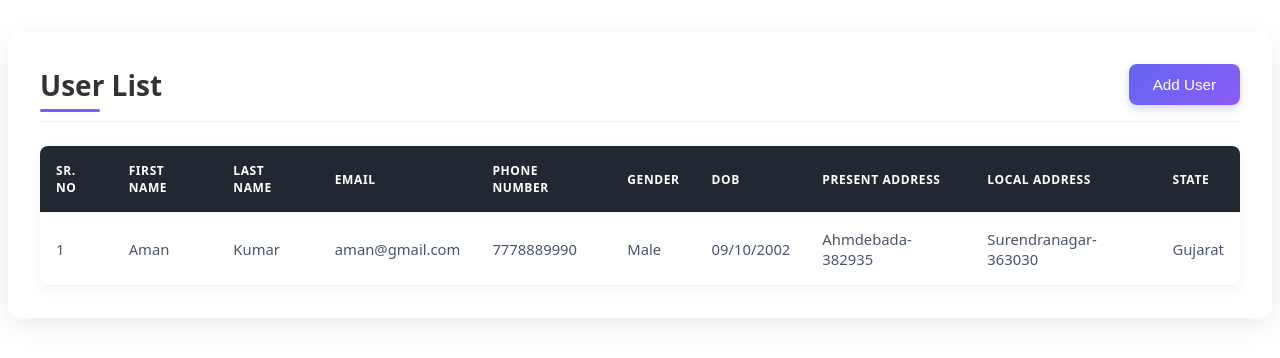
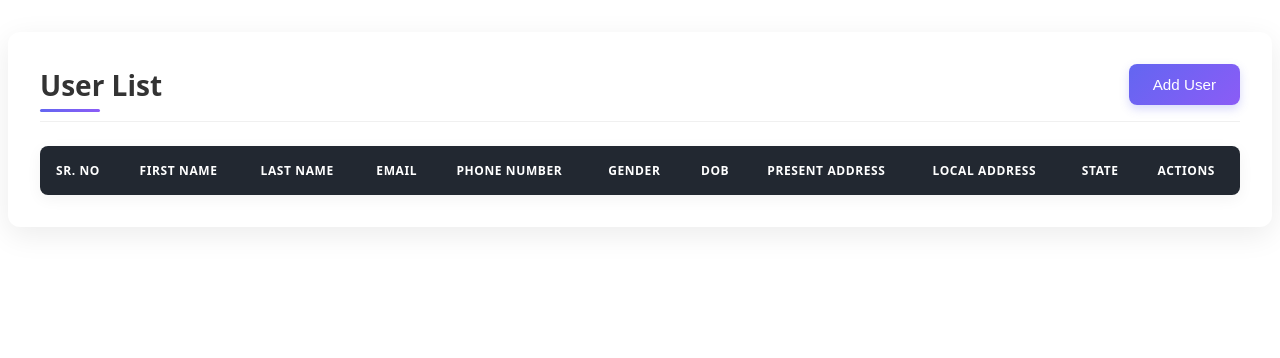
Before and after one commit to rahulhalbiorix/StapperForm, a Vue app: page /form in a window 1280 px wide. Shown: the top 358 px of the page. Built offline with nearby package versions, Linux system fonts and the light colour scheme.

Commit message:
addEditDeleteFunctionality

```diff
--- a/src/App.vue
+++ b/src/App.vue
@@ -1,32 +1,61 @@
 <template>
-  <List @show-form="Showstepper = !Showstepper" v-if="Showstepper == false"  :users="UserList"  ></List>
-  <Stepper v-if="Showstepper" @send-data-renderList="handelAddUser"  ></Stepper>
+  <Stepper v-if="Showstepper" @send-data-renderList="handelAddUser"  :userEditprops="EditDP"   ></Stepper>
+  <List v-else @show-form="Showstepper = !Showstepper"   @editData="editDataUser"      @deleteData="deleteDataUser"    :users="UserList"></List>
 </template>
 <script>
 export default {
   data() {
     return {
        Showstepper:false,
-
-       UserList:[{
-        firstname:"Aman",
-        lastname:"Kumar",
-        email:"aman@gmail.com",
-        phone:"7778889990",
-        gender:'Male',
-        dob:'09/10/2002',
-        presentAdd:'Ahmdebada-382935',
-        localAdd:'Surendranagar-363030',
-        state:'Gujarat'
-       }]
+       UserList:[],
+       EditDP:{}
     }
   },
 
+
   methods:{
     handelAddUser(UserData){
-      // console.log("handle add user is worked", UserData );
+      console.log('UserData: ', UserData);
+
       this.UserList.push(UserData);
+     console.log("User list data array " , this.UserList  )
+
+      localStorage.setItem("USER_DATA" , JSON.stringify(this.UserList) );
+
+
       this.Showstepper = false
+    },
+    deleteDataUser(ud){
+      console.log("delete data is worked" , ud );
+        let newArr =  this.UserList.filter(obj => obj.id != ud );
+        console.log("new array after delete method" , newArr);
+        this.UserList = newArr
+        localStorage.setItem("USER_DATA" , JSON.stringify(this.UserList) );
+    },
+    editDataUser(id , param1 ){
+           console.log("editDatauser work" , id , param1 );
+           this.Showstepper = true;
+
+            let EditedData = this.UserList.find( obj => obj.id == id);
+            console.log(EditedData);
+
+            this.EditDP = {...EditedData , action:param1}
+
+            console.log(this.EditDP)
+
     }
-  }
+  },
+
+
+mounted(){
+        console.log("Mounted hook workd d d    ")
+
+         let getData = localStorage.getItem("USER_DATA");
+
+          console.log(getData);
+
+          this.UserList = JSON.parse(getData) || [];
+          console.log("render list" , this.UserList);
+}
+
 }</script>
--- a/src/components/List.vue
+++ b/src/components/List.vue
@@ -19,20 +19,28 @@
             <th>Present Address</th>
             <th>Local Address</th>
             <th>State</th>
+            <th>Actions</th>
           </tr>
         </thead>
         <tbody>
-              <tr v-for=" (user,index) in users" >
+          <tr v-for="(user, index) in users">
             <td> {{ index + 1 }} </td>
-                <td>{{user.firstname}} </td>
-                <td>{{user.lastname}}</td>
-                <td>{{user.email}}</td>
-                <td>{{user.phone}}</td>
-                <td>{{user.gender}}</td>
-                <td>{{user.dob}}</td>
-                <td>{{user.presentAdd}}</td>
-                <td>{{user.localAdd}}</td>
-                <td>{{user.state}}</td>
+            <td>{{ user.firstname }} </td>
+            <td>{{ user.lastname }}</td>
+            <td>{{ user.email }}</td>
+            <td>{{ user.phone }}</td>
+            <td>{{ user.gender }}</td>
+            <td>{{ user.dob }}</td>
+            <td>{{ user.presentAdd }}</td>
+            <td>{{ user.localAdd }}</td>
+            <!-- <td>{{ user.state }}</td> -->
+            <td>{{ user.id }}</td>
+            <td class="actionBtn">
+              <div class="ali-act-btn" >
+                <button class="edit-btn"   @click="$emit('editData' , user.id , 'Edit')"   >Edit</button>
+                <button class="delete-btn"  @click="$emit('deleteData', user.id)" >Delete</button>
+              </div>
+            </td>
           </tr>
 
         </tbody>
@@ -44,13 +52,13 @@
 </template>
 
 <script>
-export default{
-props:{
-users:Object
+export default {
+  props: {
+    users: Object
   },
 
-    data(){
-    return{
+  data() {
+    return {
 
 
     }
@@ -63,7 +71,6 @@ users:Object
 
 
 <style scopped>
-
 .user-list-container {
   background: #FFFFFF;
   padding: 2rem;
@@ -73,6 +80,7 @@ users:Object
   margin: 2rem auto;
   font-family: system-ui, -apple-system, BlinkMacSystemFont, 'Segoe UI', Roboto, sans-serif;
 }
+
 .header {
   display: flex;
   justify-content: space-between;
@@ -81,6 +89,7 @@ users:Object
   border-bottom: 1px solid #F0F0F0;
   padding-bottom: 1rem;
 }
+
 .header h2 {
   margin: 0;
   font-size: 1.75rem;
@@ -88,6 +97,7 @@ users:Object
   font-weight: 600;
   position: relative;
 }
+
 .header h2::after {
   content: '';
   position: absolute;
@@ -98,6 +108,7 @@ users:Object
   background: linear-gradient(90deg, #6366F1, #8B5CF6);
   border-radius: 3px;
 }
+
 .add-user-btn {
   padding: 0.75rem 1.5rem;
   background: linear-gradient(135deg, #6366F1, #8B5CF6);
@@ -110,30 +121,37 @@ users:Object
   transition: all 0.2s ease;
   box-shadow: 0 4px 10px rgba(99, 102, 241, 0.25);
 }
+
 .add-user-btn:hover {
   background: linear-gradient(135deg, #4F46E5, #7C3AED);
   transform: translateY(-2px);
   box-shadow: 0 6px 15px rgba(99, 102, 241, 0.35);
 }
+
 .add-user-btn:active {
   transform: translateY(0);
 }
+
 .table-container {
   overflow-x: auto;
   border-radius: 8px;
   box-shadow: 0 4px 15px rgba(0, 0, 0, 0.05);
 }
+
 table {
   width: 100%;
   border-collapse: separate;
   border-spacing: 0;
   overflow: hidden;
 }
-th, td {
+
+th,
+td {
   padding: 1rem;
   text-align: left;
-  border-bottom: 1px solid #F1F1F1;
+
 }
+
 th {
   background-color: #222831;
   font-weight: 600;
@@ -144,38 +162,84 @@ th {
   position: sticky;
   top: 0;
 }
+
 tbody tr {
   transition: background-color 0.3s;
 }
+
 tbody tr:hover {
   background-color: #A6D6D6;
 
 }
+
 tbody tr:nth-child(even) {
   background-color: #FAFAFA;
 }
+
 tbody tr:nth-child(even):hover {
   background-color: #b299de;
 }
+
 tbody td {
   color: #4A5568;
   font-size: 0.925rem;
 }
+
 @media (max-width: 768px) {
   .user-list-container {
     padding: 1rem;
     margin: 1rem;
   }
+
   .header {
     flex-direction: column;
     align-items: flex-start;
     gap: 1rem;
   }
+
   .add-user-btn {
     width: 100%;
   }
 }
 
+/* Style for Edit button */
+.edit-btn {
+  background-color: #4CAF50;
+  /* Green */
+  color: white;
+  border: none;
+  padding: 6px 12px;
+  margin-right: 8px;
+  border-radius: 4px;
+  cursor: pointer;
+  font-size: 14px;
+  transition: background-color 0.3s ease;
+}
+
+.edit-btn:hover {
+  background-color: #45a049;
+}
+
+/* Style for Delete button */
+.delete-btn {
+  background-color: #f44336;
+  /* Red */
+  color: white;
+  border: none;
+  padding: 6px 12px;
+  border-radius: 4px;
+  cursor: pointer;
+  font-size: 14px;
+  transition: background-color 0.3s ease;
+}
+
+.delete-btn:hover {
+  background-color: #d32f2f;
+}
+
+.ali-act-btn{
+  display: flex;
+}
 
 
 </style>
--- a/src/components/Step1.vue
+++ b/src/components/Step1.vue
@@ -72,8 +72,13 @@
 
 <script>
 export default {
-    props: ['modelValue'],
+    props: ['modelValue' , 'userEditprops' ],
     emits: ['update:modelValue'],
+
+
+
+
+
 }
 
 
--- a/src/components/Stepper.vue
+++ b/src/components/Stepper.vue
@@ -3,7 +3,7 @@
         <div class="form-container">
             <h1 class="title">Multi-step Form</h1>
             <p class="subtitle">Complete all steps to proceed</p>
-
+     {{ userEditprops }}
             <div class="step-indicator">
                 <div class="step-item">
                     <div class="step-circle" :class="{ 'active': curruentStep >= 1 }">1</div>
@@ -22,7 +22,7 @@
             </div>
         </div>
         <div>
-            <component :is="view" v-model="currentFormData" v-bind="CurruentProps">
+            <component :is="view" v-model="currentFormData" v-bind="CurruentProps"  >
             </component>
         </div>
 
@@ -40,24 +40,30 @@
 
 <script>
 export default {
+     props:{
+        userEditprops:Object
+     },
+
+
     data() {
         return {
             curruentStep: 1,
             view: "step1",
             step1FormData: {
-                firstname: "",
-                lastname: "",
-                email: "",
-                phone: "",
-                gender: "",
-                dob: "",
+                firstname: this.userEditprops.firstname ||  ""  ,
+                lastname: this.userEditprops.lastname ||  "",
+                email:  this.userEditprops.email ||  "",
+                phone: this.userEditprops.phone ||  "",
+                gender: this.userEditprops.gender || "",
+                dob: this.userEditprops.dob ||  "",
             },
             step2FormData: {
-                presentAdd: "",
-                localAdd: "",
-                checked: false,
-                state: "",
-            }
+                presentAdd: this.userEditprops.presentAdd ||  "",
+                localAdd: this.userEditprops.localAdd || "",
+                checked: this.userEditprops.checked ||  false,
+                state: this.userEditprops.state ||  "",
+            },
+
         }
     },
     watch:{
@@ -131,7 +137,17 @@ export default {
         },
         handleFinalSubmit() {
             alert("Data Submitteed Successfully");
-            this.$emit('send-data-renderList' , {...this.step1FormData,...this.step2FormData});
+
+             if(this.userEditprops['action']){
+                console.log("if is worked")
+                 this.$emit('send-data-renderList' , {...this.step1FormData,...this.step2FormData});
+                }
+                else{
+                    console.log("else is worked");
+                 this.$emit('send-data-renderList' , {...this.step1FormData,...this.step2FormData , id: Date.now()});
+             }
+
+
 
         }
     }
```
Lines whose indentation alone changed are shown as unchanged.
